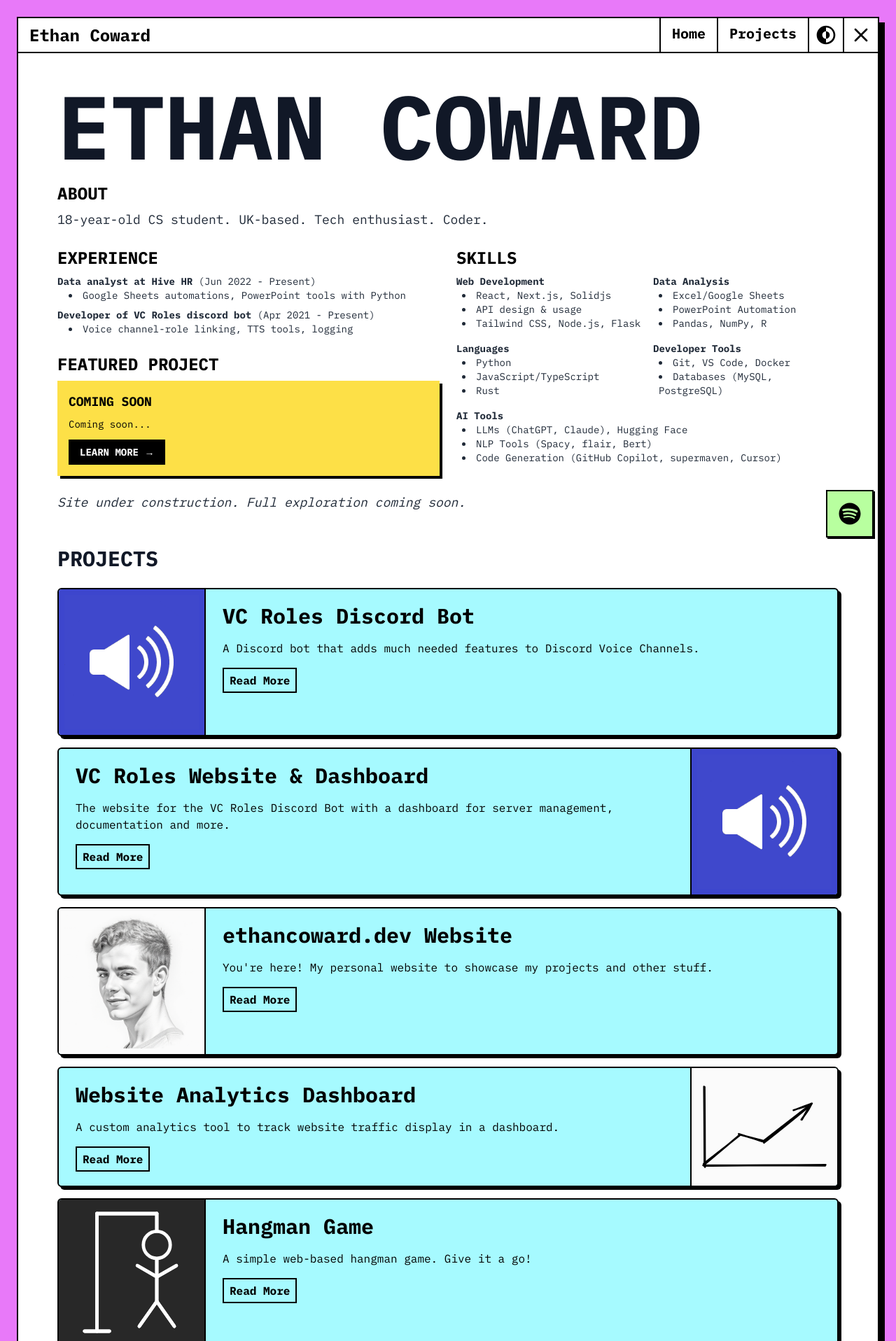
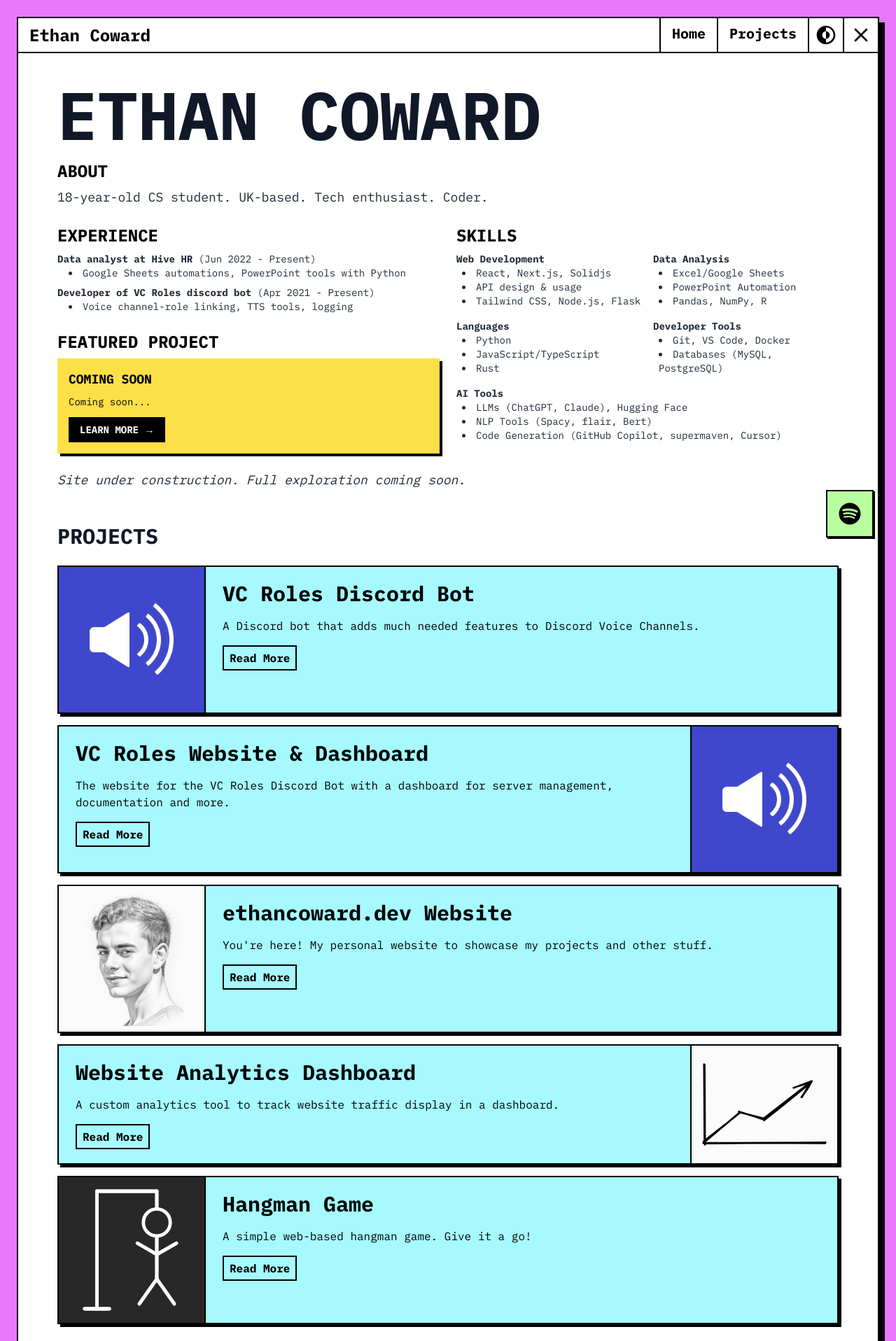
Before and after one commit to CDE90/future-ethancoward.dev, a Next.js app: page / in a window 1280 px wide. Shown: the top 1916 px of the page at 70% size. Built offline with nearby package versions, Linux system fonts and the light colour scheme; no server answers.

Commit message:
Update some styles

```diff
--- a/src/app/_components/ProjectList.tsx
+++ b/src/app/_components/ProjectList.tsx
@@ -8,7 +8,7 @@ export function ProjectList({ projects }: { projects: Project[] }) {
       {projects.map((project, index) => (
         <div
           key={index}
-          className="h-full rounded-md border-2 border-black bg-[#A6FAFF] text-black shadow-[4px_4px_0px_rgba(0,0,0,1)] transition-all hover:translate-x-[2px] hover:translate-y-[2px] hover:bg-[#79F7FF] hover:shadow-[2px_2px_0px_rgba(0,0,0,1)] active:bg-[#00E1EF] dark:border-white dark:shadow-[4px_4px_0px_rgba(255,255,255,1)] dark:hover:shadow-[2px_2px_0px_rgba(255,255,255,1)]"
+          className="h-full border-2 border-black bg-[#A6FAFF] text-black shadow-[4px_4px_0px_rgba(0,0,0,1)] transition-all hover:translate-x-[2px] hover:translate-y-[2px] hover:bg-[#79F7FF] hover:shadow-[2px_2px_0px_rgba(0,0,0,1)] active:bg-[#00E1EF] dark:border-white dark:shadow-[4px_4px_0px_rgba(255,255,255,1)] dark:hover:shadow-[2px_2px_0px_rgba(255,255,255,1)]"
         >
           <Link href={project.link}>
             <article
@@ -19,10 +19,7 @@ export function ProjectList({ projects }: { projects: Project[] }) {
               }`}
             >
               {(project.imagePos === "left" || !project.imagePos) && (
-                <ProjectImage
-                  project={project}
-                  className="w-full rounded-t-[4px] sm:rounded-l-[4px] sm:rounded-r-none"
-                />
+                <ProjectImage project={project} className="w-full" />
               )}
               <div className="h-full max-w-full break-words px-6 py-5 text-left">
                 <h1 className="mb-4 text-xl font-bold sm:text-3xl">
@@ -34,10 +31,7 @@ export function ProjectList({ projects }: { projects: Project[] }) {
                 </strong>
               </div>
               {project.imagePos === "right" && (
-                <ProjectImage
-                  project={project}
-                  className="w-full rounded-b-[4px] sm:rounded-l-none sm:rounded-r-[4px]"
-                />
+                <ProjectImage project={project} className="w-full" />
               )}
             </article>
           </Link>
--- a/src/app/layout.tsx
+++ b/src/app/layout.tsx
@@ -25,7 +25,7 @@ export default function RootLayout({
       <Providers>
         <body>
           <div
-            className="min-h-full border-2 border-black bg-white text-black shadow-[8px_8px_0px_rgba(0,0,0,1)] dark:border-white dark:bg-black dark:text-white"
+            className="min-h-full border-2 border-black bg-white text-black shadow-[8px_8px_0px_rgba(0,0,0,1)] dark:border-white dark:bg-black dark:text-white dark:shadow-[8px_8px_0px_rgba(255,255,255,1)]"
             id="app"
           >
             <NavBar />
--- a/src/app/page.tsx
+++ b/src/app/page.tsx
@@ -7,7 +7,7 @@ export default function HomePage() {
       <div className="mx-auto flex h-full max-w-7xl flex-col px-4">
         <div className="px-4 pt-8 sm:px-6 lg:px-8">
           <div className="max-w-7xl">
-            <h1 className="mb-4 text-7xl font-bold text-gray-900 sm:text-9xl dark:text-gray-100">
+            <h1 className="mb-4 text-6xl font-bold text-gray-900 sm:text-8xl dark:text-gray-100">
               ETHAN COWARD
             </h1>
 
@@ -45,7 +45,7 @@ export default function HomePage() {
 
                 <section className="neo-brutalist-featured-project">
                   <h2 className="mb-2 text-2xl font-bold">FEATURED PROJECT</h2>
-                  <div className="bg-yellow-300 p-4 shadow-[4px_4px_0px_0px_rgba(0,0,0,1)]">
+                  <div className="bg-yellow-300 p-4 text-black shadow-[4px_4px_0px_0px_rgba(0,0,0,1)] dark:shadow-[4px_4px_0px_0px_rgba(255,255,255,1)]">
                     <h3 className="mb-2 text-lg font-bold uppercase">
                       Coming Soon
                     </h3>
```
